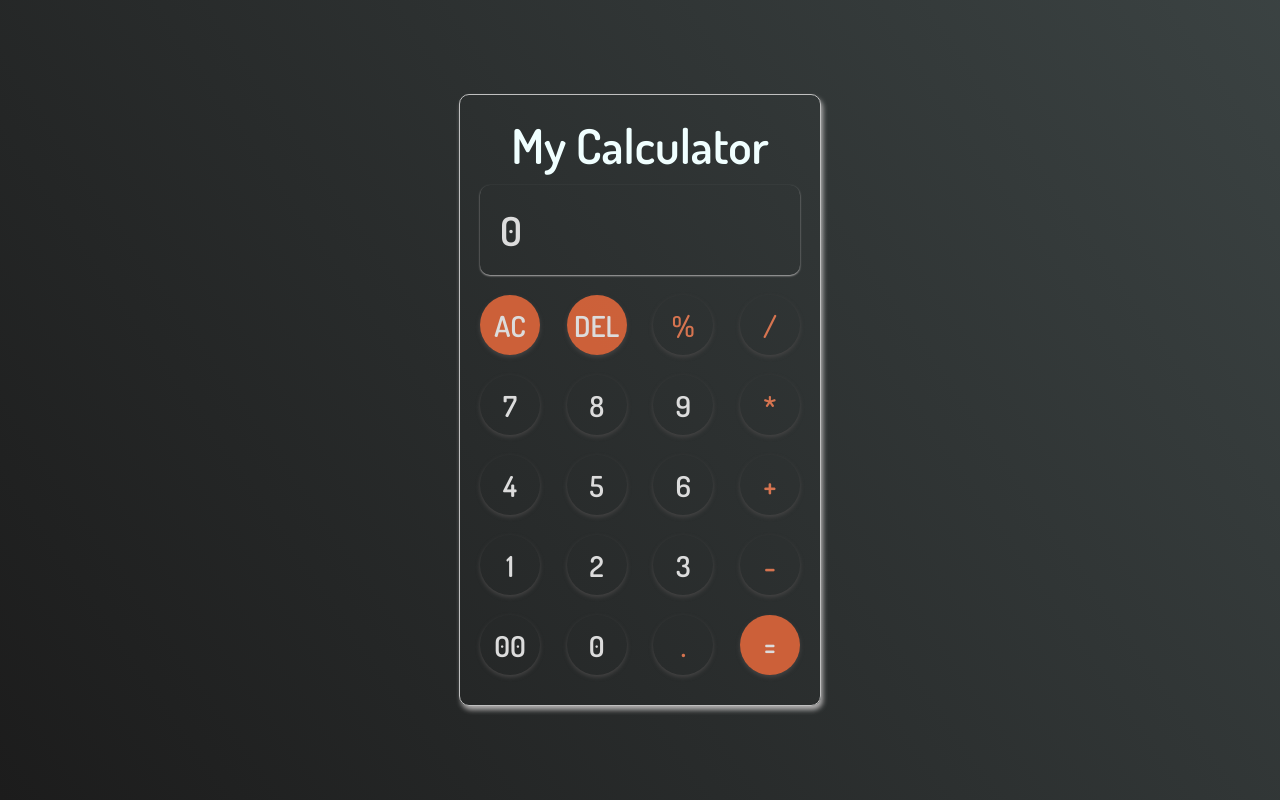
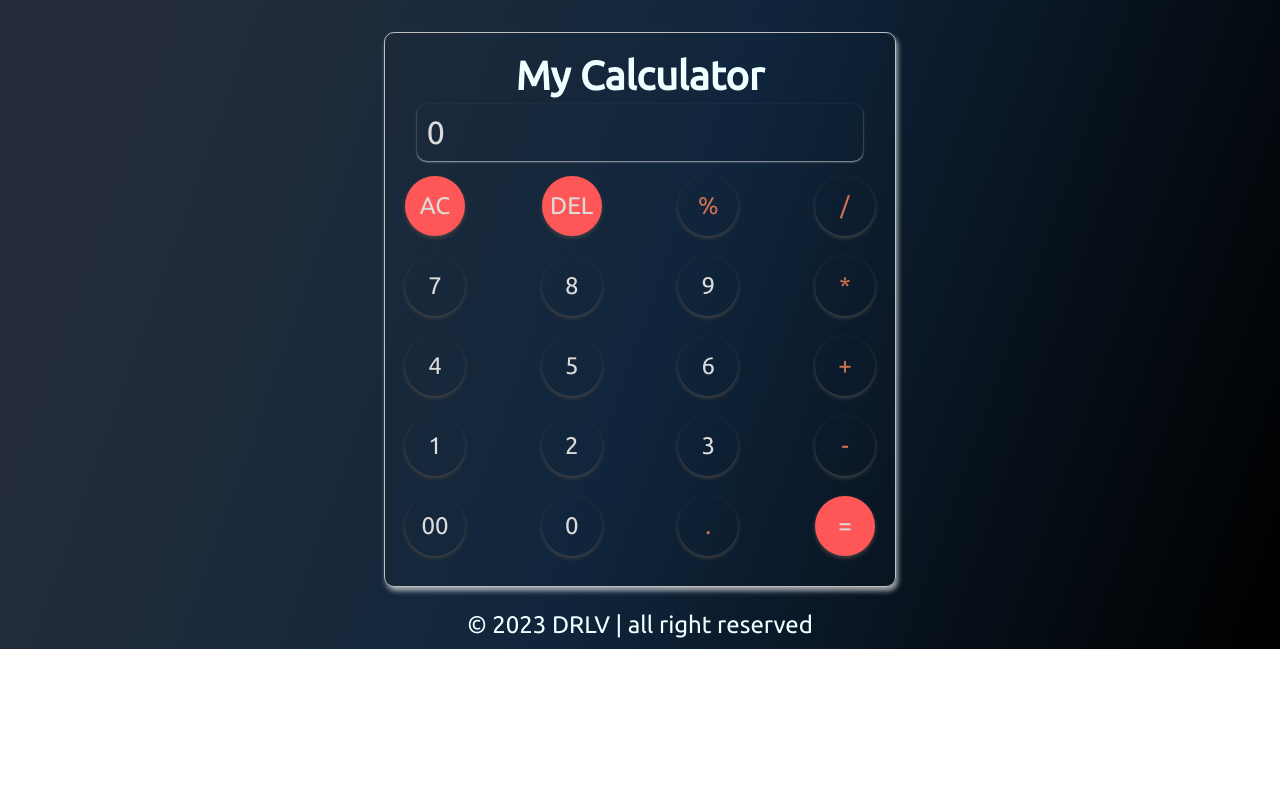
Before and after one commit to DRLVP/calculator, a plain HTML site: page index.html in a window 1280 px wide. Drawn offline with Linux system fonts and the light colour scheme.

Commit message:
responsive design

```diff
--- /dev/null
+++ b/assets/css/responsive.css
@@ -0,0 +1,119 @@
+/* RESPONSIVE DESIGN */
+
+@media (min-width:320px) {
+    .calculator{
+        width: 95vw;
+        padding: 10px;
+    }
+    h1{
+        font-size: 1.5rem;
+        margin-bottom: 0;
+    }
+    input{
+        width: 100%;
+        padding: 10px;
+        margin: 5px 0;
+        font-size: 2rem;
+    }
+    button{
+        width: 50px;
+        height: 50px;
+        font-size: 1.5rem;
+    }
+    .copyright{
+        margin: 10px 0;
+        font-size: 1rem;
+        color: #f0ffff;
+    }
+}
+@media (min-width:425px) {
+    .calculator{
+        width: 85vw;
+        padding: 10px;
+    }
+}
+@media (min-width:768px) {
+    .calculator{
+        width: 50vw;
+        padding: 10px;
+    }
+    h1{
+        font-size: 2.5rem;
+    }
+    input{
+        width: 95%;
+    }
+    button{
+        width: 60px;
+        height: 60px;
+    }
+    .copyright{
+        margin-top: 1.5rem;
+        font-size: 1.5rem;
+        color: #f0ffff;
+    }
+}
+@media (min-width:1024px) {
+    .calculator{
+        width: 40vw;
+        padding: 20px;
+    }
+}
+@media (min-width:1440px) {
+    .calculator{
+        width: 30vw;
+        padding: 20px;
+    }
+}
+@media (min-width:2560px) {
+    .calculator{
+        width: 30vw;
+        padding: 40px;
+    }
+    h1{
+        font-size: 4rem;
+        margin-bottom: 10px;
+    }
+    input{
+        width: 100%;
+        border-radius: 20px;
+    }
+    button{
+        width: 80px;
+        height: 80px;
+        font-size: 2.3rem;
+    }
+    .copyright{
+        margin-top: 20px;
+        font-size: 3rem;
+        color: #f0ffff;
+    }
+}
+
+@media (max-width:320px) {
+    .calculator{
+        width: 95vw;
+        height: 100%;
+        margin-top: 1rem;
+        padding: 10px;
+    }
+    h1{
+        font-size: 1.2rem;
+        margin-bottom: 5px;
+    }
+    input{
+        width: 100%;
+        padding: 10px;
+        font-size: 2rem;
+    }
+    button{
+        width: 45px;
+        height: 45px;
+        font-size: 1.3rem;
+    }
+    .copyright{
+        margin-top: 10px;
+        font-size: 1rem;
+        color: #f0ffff;
+    }
+}
--- a/style.css
+++ b/assets/css/style.css
@@ -1,27 +1,38 @@
-/* FONT FAMILY */
-@font-face{
-    font-family: Dosis;
-    src: url(./Dosis-SemiBold.ttf);
-}
+/* GOOGLE FONT FAMILY */
+@import url('https://fonts.googleapis.com/css2?family=Ubuntu&display=swap');
 
 
+/*****************
+    CSS RESET
+******************/
 *{
     margin: 0;
     padding: 0;
     box-sizing: border-box;
-    font-family: Dosis;
+    font-family: 'Ubuntu', sans-serif;
 }
 
+/*****************
+    BODY STYLING
+******************/
+
 body{
-    width: 100%;
-    height: 100vh;
+    width: 100vw;
+    height: 100%;
     display: flex;
+    flex-direction: column;
     justify-content: center;
     align-items: center;
-    background: linear-gradient(55deg, #000000e3, #141d1dd5);
+    background: linear-gradient(109.6deg, #242d39 11.2%, #10253c 51.2%, #000000 98.6%);
+    background-position: center;
+    object-fit: cover;
+    background-repeat: no-repeat;
 }
 
 .calculator{
+    width: 30vw;
+    height: 100%;
+    margin-top: 2rem;
     border: 1px solid silver;
     text-align: center;
     color: #f0ffff;
@@ -31,10 +42,11 @@ body{
     box-shadow: 2px 4px 5px #fffafa9d;
 }
 h1{
-    font-size: 3rem;
+    font-size: 2.5rem;
+    margin-bottom: 5px;
 }
 input{
-    width: 320px;
+    width: 380px;
     border: none;
     border-radius: 10px;
     padding: 20px;
@@ -65,8 +77,13 @@ button{
     text-align: center;
 }
 .equal{
-    background-color: #dd663be7;
+    background-color: #ff5757;
 }
 .operator{
-    color: hwb(16 34% 1% / 0.815);
+    color: #fc8357d0;
 }
+.copyright{
+    margin-top: 20px;
+    font-size: 1.5rem;
+    color: #f0ffff;
+}
--- a/index.html
+++ b/index.html
@@ -4,8 +4,13 @@
     <meta charset="UTF-8">
     <meta http-equiv="X-UA-Compatible" content="IE=edge">
     <meta name="viewport" content="width=device-width, initial-scale=1.0">
-    <link rel="stylesheet" href="style.css">
-    <title>Calculator</title>
+    <!--==============STYLESHEET================-->
+    <link rel="stylesheet" href="assets/css/style.css">
+
+    <!--============RESPONSIVE STYLESHEET==============-->
+    <link rel="stylesheet" href="assets/css/responsive.css">
+
+    <title>MyCalculator</title>
 </head>
 <body>
     <div class="calculator">
@@ -42,7 +47,10 @@
             <button class="equal">=</button>
         </div>
     </div>
+    <footer class="copyright">
+        &copy; 2023 DRLV | all right reserved
+    </footer>
 
-    <script src="index.js"></script>
+    <script src="assets/js/index.js"></script>
 </body>
 </html>
```
Also changed, not shown: Dosis-SemiBold.ttf (deleted), assets/img/bg.jpg (added), assets/js/index.js (renamed from index.js).
